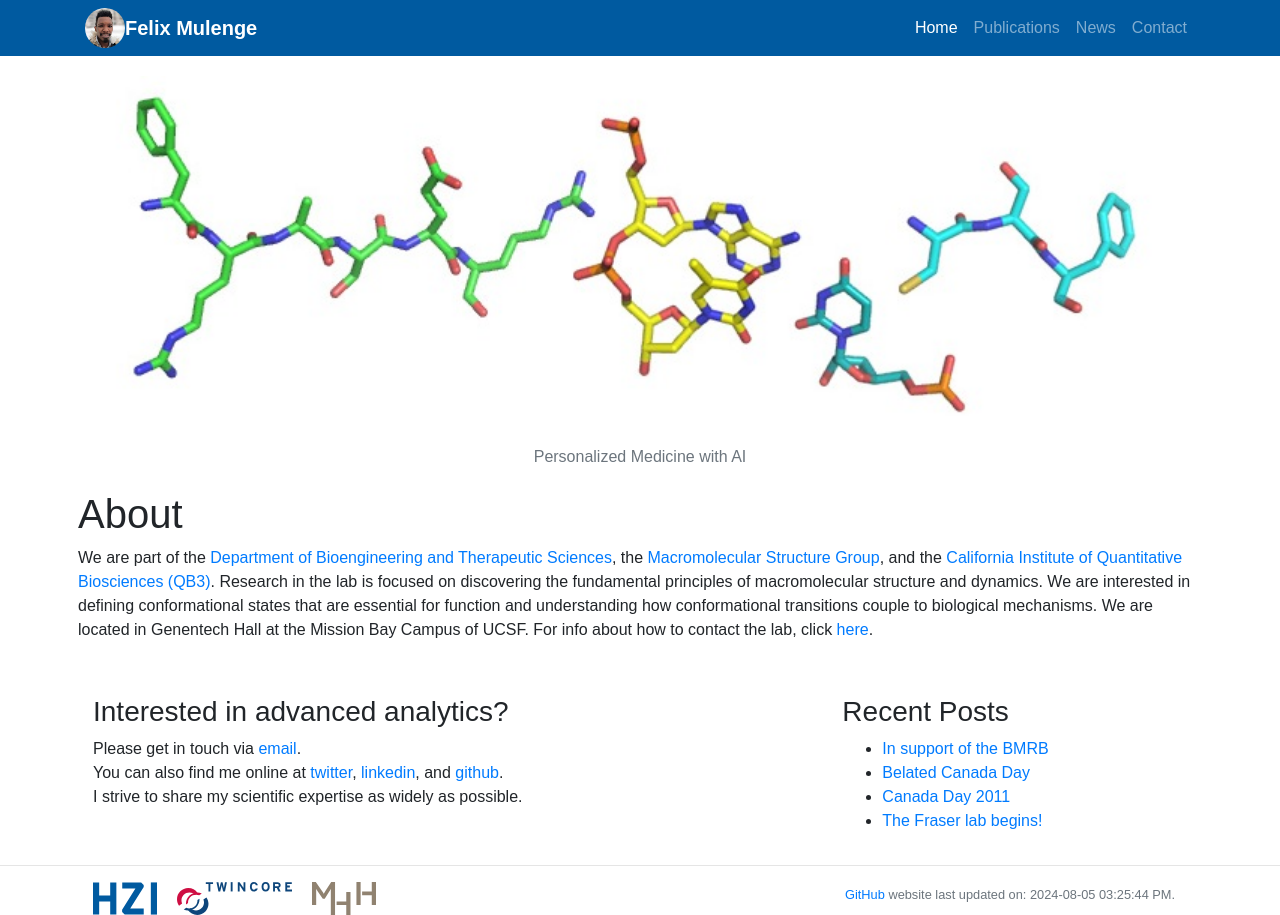
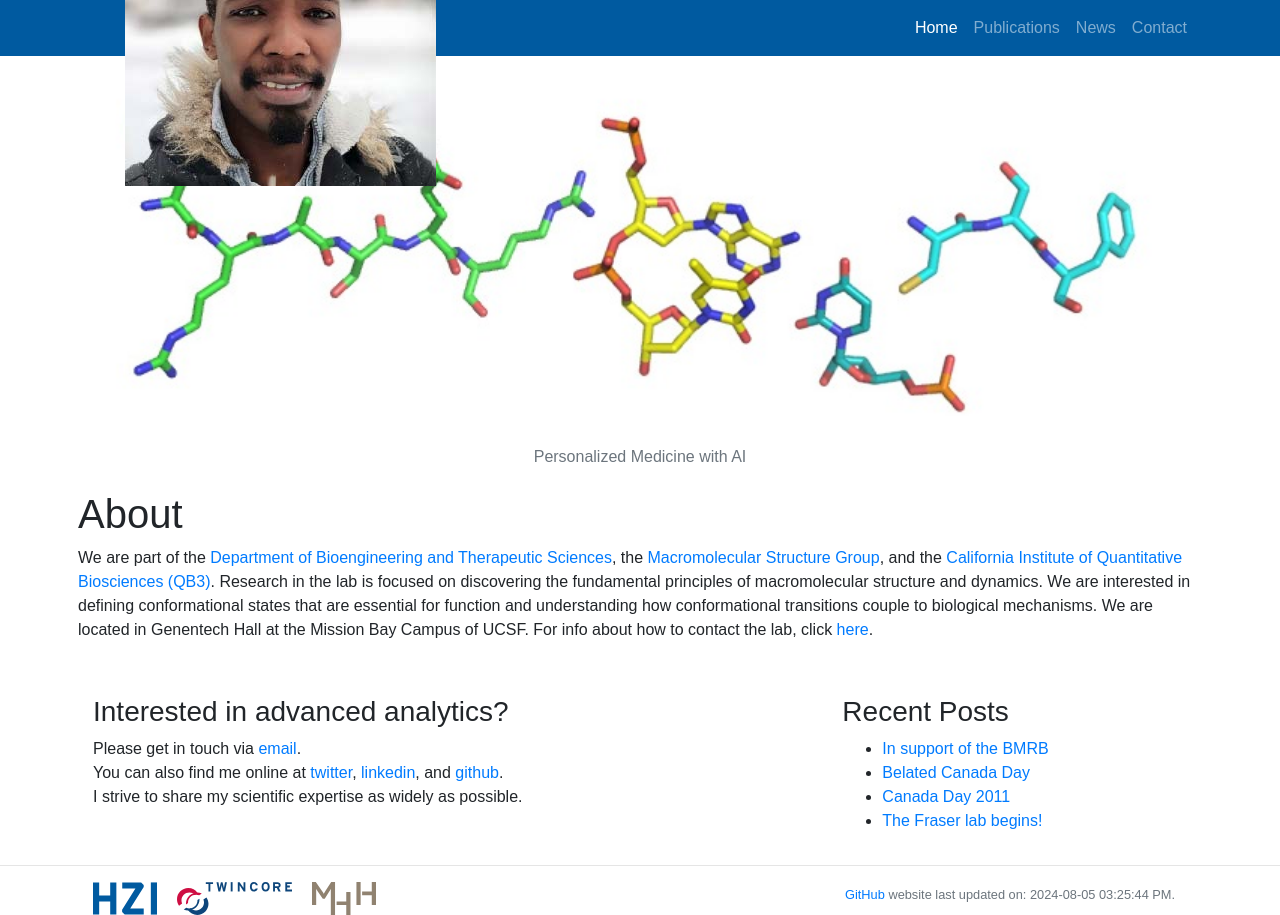
Before and after one commit to fmulenge/fmulenge.github.io, a Jekyll site: the page built from index.md, in a window 1280 px wide. Built offline with Jekyll 4.4.1, drawn with Linux system fonts in a browser that asks for light colours.

Commit message:
Update header.html

```diff
--- a/_includes/header.html
+++ b/_includes/header.html
@@ -24,8 +24,12 @@
     <!-- Static navbar -->
     <nav class="navbar navbar-expand-lg navbar-dark" style="background-color: #005AA0">
       <div class="container">
-          <a href="#"><img class="avatar" src="/static/img/logo/host_logo.jpg" style="margin-right:10px" alt=""></a>
-          <a class ="navbar-brand" style="font-weight:bold" href="/">{{site.name}}</a>
+        <a class="navbar-brand" href="#">
+          <div class="navbar-brand-name">
+            <img src="/static/img/logo/host_logo.jpg"/>
+                 Dr. Mulenge
+          </div>
+        </a>
         <button type="button" class="navbar-toggler" data-toggle="collapse" data-target="#navbarContent" aria-controls="navbarContent" aria-expanded="false" aria-label="Toggle navigation">
           <span class="navbar-toggler-icon"></span>
         </button>
```
